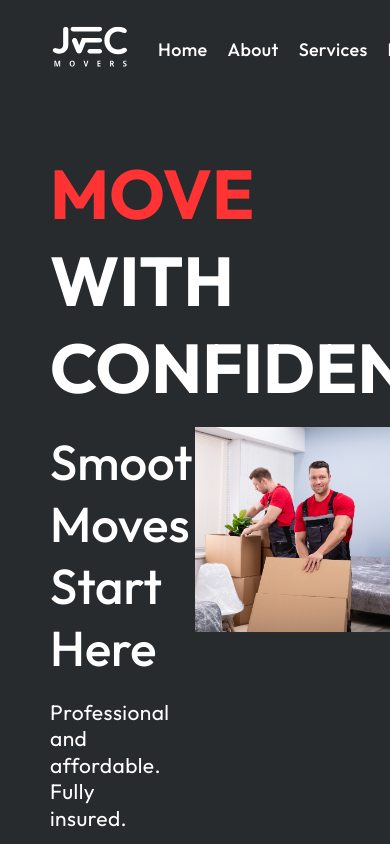
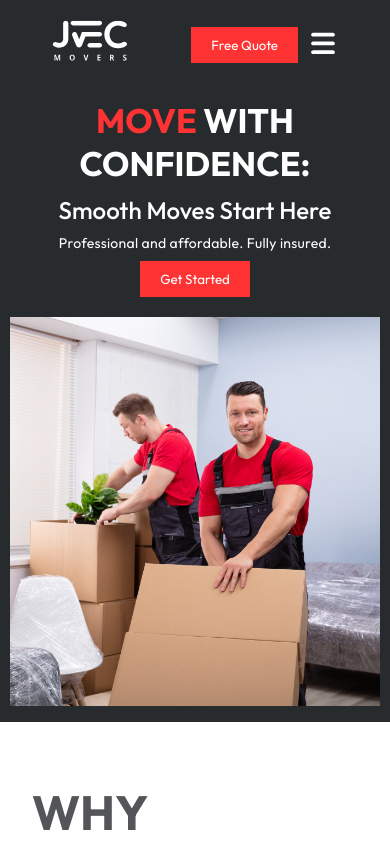
Before and after one commit to jakesuche/jvec-test, a React (Vite) app: page / in a window 390 px wide. Shown: the top 844 px of the page. Built offline with nearby package versions, Linux system fonts and the light colour scheme.

Commit message:
imple: responsivness for mobile

```diff
--- a/src/assets/style/_mixing.scss
+++ b/src/assets/style/_mixing.scss
@@ -6,6 +6,26 @@
 
 // Mixin for breakpoints
 @mixin respond-to($breakpoint) {
+  @if $breakpoint == small {
+    @media (max-width: 576px) {
+      @content;
+    }
+  } @else if $breakpoint == medium {
+    @media (max-width: 768px) {
+      @content;
+    }
+  } @else if $breakpoint == large {
+    @media (max-width: 1024px) {
+      @content;
+    }
+  } @else if $breakpoint == xlarge {
+    @media (max-width: 1440px) {
+      @content;
+    }
+  }
+}
+
+@mixin respond-to-min($breakpoint) {
   @if $breakpoint == small {
     @media (min-width: 576px) {
       @content;
--- a/src/components/chooseUs/index.scss
+++ b/src/components/chooseUs/index.scss
@@ -1,7 +1,7 @@
 .why-choose-us__wrapper {
   background-color: #fff;
-//   padding: 20px;
-// background-image: url(public/images/road-track.png);
+  //   padding: 20px;
+  // background-image: url(public/images/road-track.png);
   .why-choose-us {
     background-color: #fff;
     color: #333;
@@ -9,10 +9,7 @@
     position: relative;
     overflow: hidden;
 
-
     .content-wrapper {
-      max-width: 1200px;
-      margin: 0 auto;
       display: flex;
       position: relative;
       z-index: 2;
@@ -80,6 +77,10 @@
         top: 50%;
         height: 1px;
         background-color: #e0e0e0;
+      }
+
+      @include respond-to(small) {
+        margin-top: 50px;
       }
     }
 
--- a/src/components/chooseUs/index.tsx
+++ b/src/components/chooseUs/index.tsx
@@ -1,6 +1,7 @@
 const WhyChooseUs = () => {
   return (
     <section className="why-choose-us__wrapper">
+      <div className="container">
         <div className="why-choose-us">
           <div className="content-wrapper">
             <div className="left-column">
@@ -9,8 +10,8 @@ const WhyChooseUs = () => {
               <p>
                 Our mission is to provide stress-free, efficient, and courteous
                 moving and cleaning services, ensuring seamless transitions for
-              both residential and commercial clients. Explore our services and
-              see how we can make your next move effortless.
+                both residential and commercial clients. Explore our services
+                and see how we can make your next move effortless.
               </p>
               <button className="learn-more-btn">Learn More</button>
             </div>
@@ -36,8 +37,9 @@ const WhyChooseUs = () => {
                 <div>
                   <h4>COMPETITIVE PRICING</h4>
                   <p>
-                  In addition to moving, we provide cleaning services to ensure
-                  your new space is spotless and ready for you to move in.
+                    In addition to moving, we provide cleaning services to
+                    ensure your new space is spotless and ready for you to move
+                    in.
                   </p>
                 </div>
               </div>
@@ -60,8 +62,9 @@ const WhyChooseUs = () => {
                 <div>
                   <h4>COMPREHENSIVE SERVICES</h4>
                   <p>
-                  In addition to moving, we provide cleaning services to ensure
-                  your new space is spotless and ready for you to move in.
+                    In addition to moving, we provide cleaning services to
+                    ensure your new space is spotless and ready for you to move
+                    in.
                   </p>
                 </div>
               </div>
@@ -84,6 +87,7 @@ const WhyChooseUs = () => {
             </svg>
           </div>
         </div>
+      </div>
     </section>
   );
 };
--- a/src/components/header/index.scss
+++ b/src/components/header/index.scss
@@ -17,7 +17,11 @@
         font-size: 24px;
         font-weight: bold;
       }
-
+      nav{
+        @include respond-to(small){
+          display: none;
+        }
+      }
       nav ul {
         display: flex;
         list-style-type: none;
@@ -51,6 +55,17 @@
 
     .phone {
       margin-right: 20px;
+      @include respond-to(small){
+        display: none;
+      }
+    }
+    .bugger{
+      background: none;
+      border: none;
+      margin-left: 10px;
+      @include respond-to-min(small){
+        display: none;
+      }
     }
   }
 }
--- a/src/components/header/index.tsx
+++ b/src/components/header/index.tsx
@@ -31,6 +31,9 @@ const Header = () => {
           <div className="contact">
             <span className="phone">084-097-9054</span>
             <button className="btn btn-primary">Free Quote</button>
+            <button className="bugger">
+              <img src="images/svg/bugger.svg" alt=""  />
+            </button>
           </div>
         </div>
       </div>
--- a/src/components/hero/index.scss
+++ b/src/components/hero/index.scss
@@ -2,15 +2,26 @@
   display: flex;
   background-color: $secondary-color;
   align-items: center;
+  @include respond-to(small) {
+    flex-direction: column;
+  }
 
   .hero-content {
     width: 50%;
     padding: 50px;
+    @include respond-to(small) {
+      padding: 10px;
+      width: 100%;
+      text-align: center;
+    }
 
     h1 {
       margin-bottom: 20px;
       @include font-size-rem(69);
-
+      @include respond-to(small) {
+        @include font-size-rem(34);
+        margin-bottom: 10px;
+      }
       .highlight {
         color: $primary-color;
       }
@@ -18,9 +29,14 @@
 
     h2 {
       font-size: 36px;
-      @include font-size-rem(49);
       font-weight: 500;
       margin-bottom: 20px;
+      @include font-size-rem(49);
+      @include respond-to(small) {
+        @include font-size-rem(24);
+        margin:5px
+      }
+
     }
 
     p {
@@ -30,12 +46,21 @@
       line-height: 26.46px;
       letter-spacing: 0.02em;
       text-align: left;
+       @include respond-to(small) {
+        @include font-size-rem(14);
+        text-align: center;
+        margin-bottom: 5px;
+      }
     }
   }
 
   .hero-image {
     width: 50%;
-
+    @include respond-to(small) {
+      padding: 10px;
+      width: 100%;
+      text-align: center;
+    }
     img {
       width: 100%;
       height: 100%;
--- a/src/components/team/index.scss
+++ b/src/components/team/index.scss
@@ -5,7 +5,10 @@
   background-repeat: no-repeat;
   background-size: contain;
   position: relative;
-  &::before{
+  @include respond-to(small) {
+    padding: 40px 0;
+  }
+  &::before {
     position: absolute;
     content: "";
     height: 100%;
@@ -13,8 +16,8 @@
     left: 0px;
     right: 0px;
     top: 0px;
-    background: #000000E8;
-  };
+    background: #000000e8;
+  }
 
   h2 {
     font-size: 36px;
@@ -28,18 +31,24 @@
     font-size: 24px;
     margin-bottom: 30px;
     text-align: center;
-     position: relative;
+    position: relative;
   }
 
   .team-skills {
     display: flex;
     justify-content: space-between;
     margin-bottom: 30px;
-     position: relative;
+    position: relative;
+    flex-wrap: wrap;
 
     .skill {
       width: 31.333%;
-       position: relative;
+      position: relative;
+      @include respond-to(small) {
+        width: 100%;
+        margin-top: 30px;
+      }
+
       //   background-color: darken($secondary-color, 5%);
 
       border-radius: 5px;
@@ -69,19 +78,19 @@
     margin-top: 50px;
     @include font-size-rem(27);
     text-align: center;
-     position: relative;
+    position: relative;
     .highlight {
       color: $primary-color;
     }
   }
 
-  .learn-more{
+  .learn-more {
     display: flex;
     align-items: center;
     justify-content: center;
     position: relative;
-    button{
-       padding:10px 30px;
+    button {
+      padding: 10px 30px;
     }
   }
 }
```
Also changed, not shown: public/images/svg/bugger.svg (added). Lines whose indentation alone changed are shown as unchanged.
